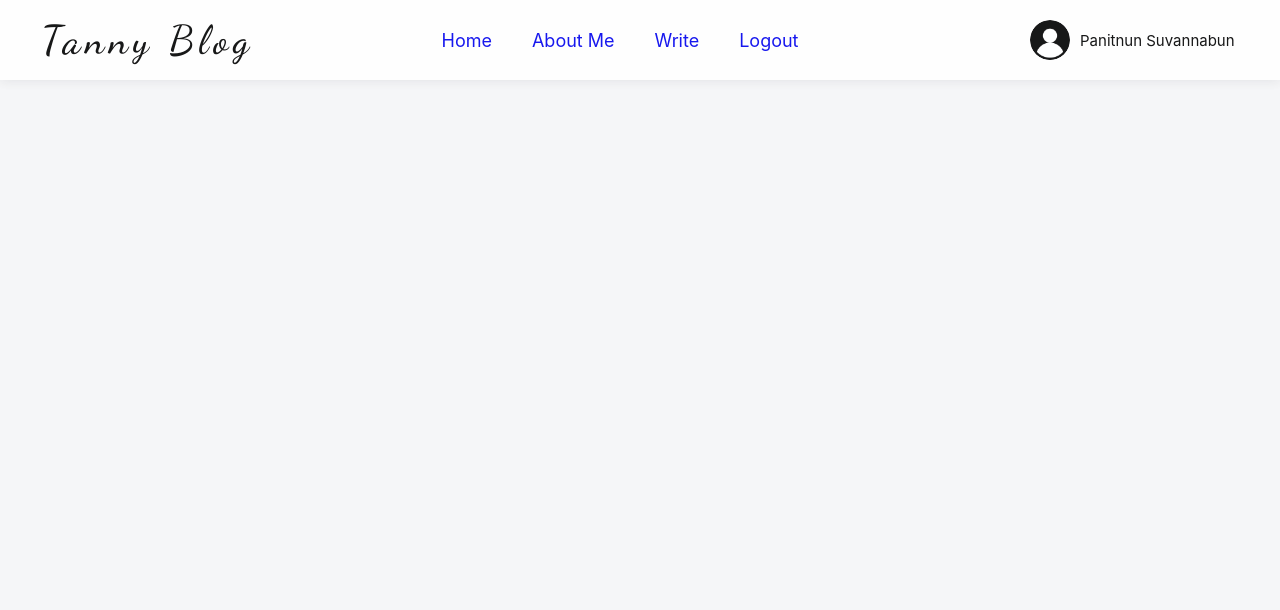
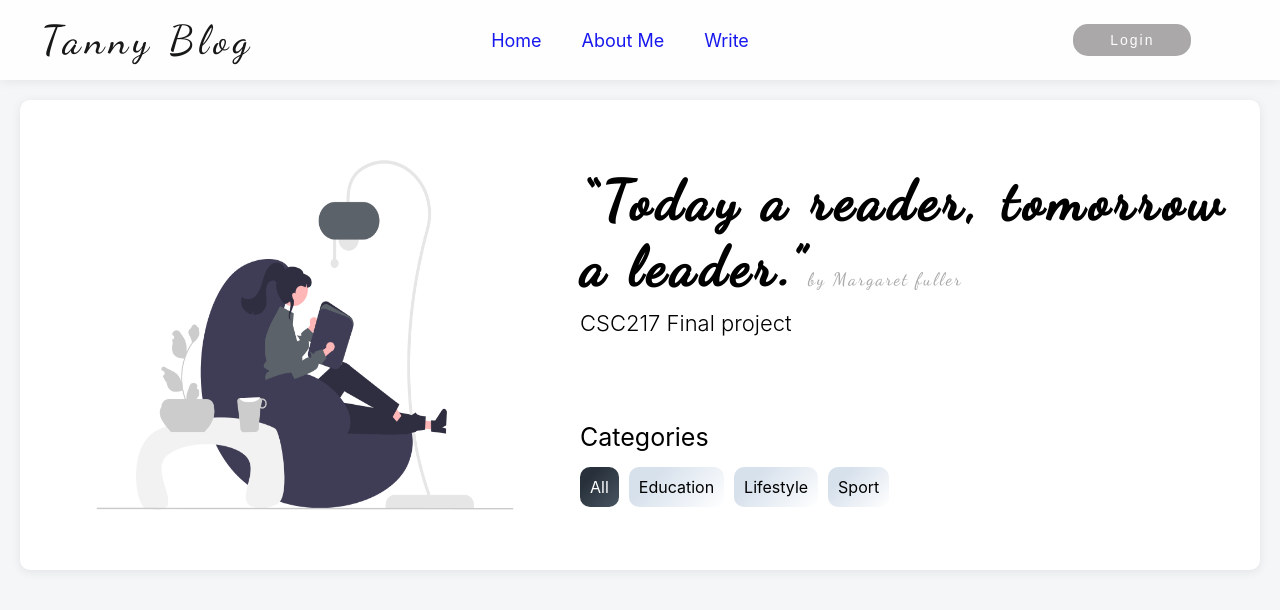
Before and after one commit to Panitnun-6243/react-tanny-blog, a React (Create React App) app: page / in a window 1280 px wide. Shown: the top 610 px of the page. Built offline with nearby package versions, Linux system fonts and the light colour scheme.

Commit message:
Create header section

```diff
--- a/public/index.html
+++ b/public/index.html
@@ -12,6 +12,7 @@
     <link href="https://fonts.googleapis.com/css2?family=Open+Sans:wght@300&family=Roboto:wght@300&display=swap" rel="stylesheet">
     <link href="https://fonts.googleapis.com/css2?family=Open+Sans:ital,wght@1,300&family=Roboto:wght@300&family=Source+Sans+Pro:wght@300;400;600&display=swap" rel="stylesheet">
     <link href="https://fonts.googleapis.com/css2?family=Dancing+Script:wght@500&display=swap" rel="stylesheet">
+    <link rel="stylesheet" href="https://cdnjs.cloudflare.com/ajax/libs/font-awesome/5.15.3/css/all.min.css">
     <style>
       *{
         margin: 0;
--- a/src/App.js
+++ b/src/App.js
@@ -1,11 +1,11 @@
-
+import Header from "./components/header/Header";
 import NavBar from "./components/navbar/NavBar";
 
 function App() {
   return (
     <div className="App">
-      <NavBar/>
-
+      <NavBar />
+      <Header />
     </div>
   );
 }
--- a/src/components/header/Header.jsx
+++ b/src/components/header/Header.jsx
@@ -1,12 +1,38 @@
-import React from 'react'
+import React from "react";
 import "./header.css";
 
 export default function Header() {
   return (
-    <div className='header-container'>
-        <div className='header-bg'>
-            <img src='images/header_bg.png' alt='header bg'/>ssds
+    <div className="header-section">
+      <div className="header-container">
+        <div className="header-left">
+          <img
+            src="images/header_bg.png"
+            className="header-image"
+            alt="header pic"
+          />
         </div>
+        <div className="header-right">
+          <div>
+            <div className="header-title">
+              &ldquo;Today a reader, tomorrow a leader.&rdquo;
+              <span className="writer">by Margaret fuller</span>
+            </div>
+            <div className="header-detail">CSC217 Final project</div>
+          </div>
+          <div>
+            <div className="header-category">
+              <div className="category-title">Categories</div>
+              <div className="category-button-wrap">
+                <button className="category-button-a">All</button>
+                <button className="category-button-i">Education</button>
+                <button className="category-button-i">Lifestyle</button>
+                <button className="category-button-i">Sport</button>
+              </div>
+            </div>
+          </div>
+        </div>
+      </div>
     </div>
-  )
+  );
 }
--- a/src/components/header/header.css
+++ b/src/components/header/header.css
@@ -1,5 +1,99 @@
-.header-container{
-    width: 100%;
-    height: 40%;
-    /* background-image: url("public/images/header_bg.png"); */
+.header-section {
+  padding: 20px;
+  background-color: #f5f6f8;
 }
+
+.header-container {
+  background-color: white;
+  box-shadow: 0 0.125rem 0.625rem rgb(90 97 105 / 12%);
+  /* margin: 12px; */
+  border-radius: 10px;
+  padding: 10px;
+  display: flex;
+  flex-direction: row;
+  /* justify-content: space-around; */
+}
+/* left */
+.header-left {
+  display: flex;
+}
+.header-image {
+  width: 550px;
+  height: 450px;
+}
+
+/* right */
+.header-right {
+  width: 100%;
+  padding-top: 20px;
+  display: flex;
+  flex-direction: column;
+  justify-content: space-around;
+}
+.header-title {
+  font-family: "Dancing Script", cursive;
+  letter-spacing: 5px;
+  font-size: 55px;
+  font-weight: 600;
+  margin-bottom: 10px;
+}
+.writer {
+  font-family: "Dancing Script", cursive;
+  letter-spacing: 2px;
+  font-size: 18px;
+  color: darkgray;
+  font-weight: 400;
+}
+.header-detail {
+  font-family: -apple-system, BlinkMacSystemFont, "Segoe UI", Roboto, Oxygen,
+    Ubuntu, Cantarell, "Open Sans", "Helvetica Neue", sans-serif;
+  font-size: 22px;
+  margin-bottom: 10px;
+  font-weight: 300;
+}
+.category-title {
+  font-family: -apple-system, BlinkMacSystemFont, "Segoe UI", Roboto, Oxygen,
+    Ubuntu, Cantarell, "Open Sans", "Helvetica Neue", sans-serif;
+  font-size: 25px;
+  margin-bottom: 15px;
+}
+
+.category-button-wrap {
+  display: flex;
+  flex-direction: row;
+  margin-bottom: 15px;
+}
+.category-button-a {
+  background-color: #485461;
+  background-image: linear-gradient(315deg, #485461 0%, #28313b 74%);
+  font-size: 16px;
+  font-family: -apple-system, BlinkMacSystemFont, "Segoe UI", Roboto, Oxygen,
+    Ubuntu, Cantarell, "Open Sans", "Helvetica Neue", sans-serif;
+  padding: 10px;
+  border-radius: 10px;
+  color: white;
+  margin-right: 10px;
+  border: none;
+}
+.category-button-a:hover {
+  cursor: pointer;
+  transform: scale(1.1);
+}
+
+.category-button-i {
+  background-color: #ffffff;
+  background-image: linear-gradient(315deg, #ffffff 0%, #d7e1ec 74%);
+  border: none;
+  font-size: 16px;
+  font-family: -apple-system, BlinkMacSystemFont, "Segoe UI", Roboto, Oxygen,
+    Ubuntu, Cantarell, "Open Sans", "Helvetica Neue", sans-serif;
+  padding: 10px;
+  border-radius: 10px;
+  color: black;
+  margin-right: 10px;
+}
+
+.category-button-i:hover {
+  cursor: pointer;
+  transform: scale(1.1);
+}
--- a/src/components/navbar/NavBar.jsx
+++ b/src/components/navbar/NavBar.jsx
@@ -2,7 +2,7 @@ import React from "react";
 import "./navbar.css";
 
 export default function NavBar() {
-    const isLogin = true
+    const isLogin = false
   return (
     <div className="navbar">
       <div className="top-left">
--- a/src/components/navbar/navbar.css
+++ b/src/components/navbar/navbar.css
@@ -120,6 +120,7 @@
   flex-direction: row;
   justify-content: center;
 }
+
 .top-center-item {
   margin-right: 40px;
 }
```
